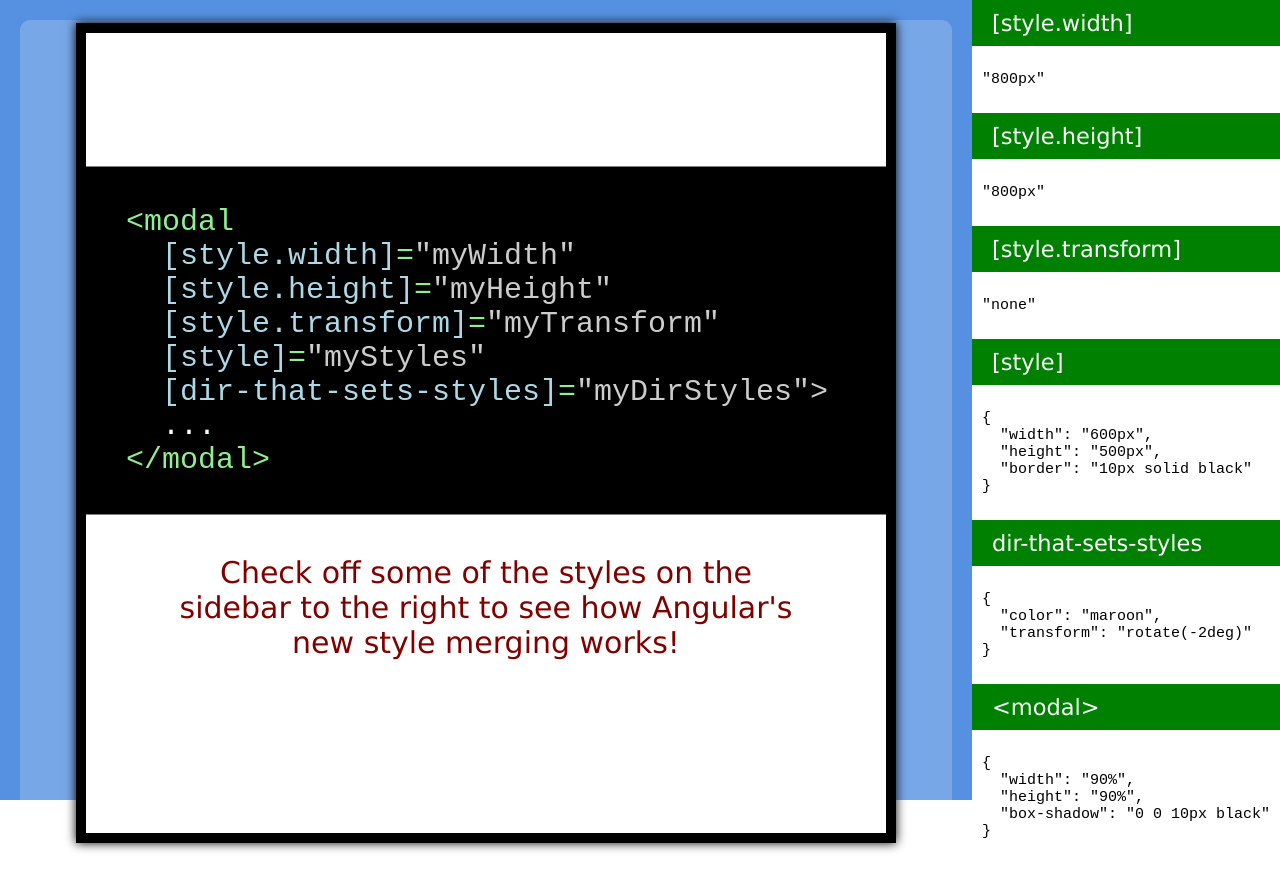
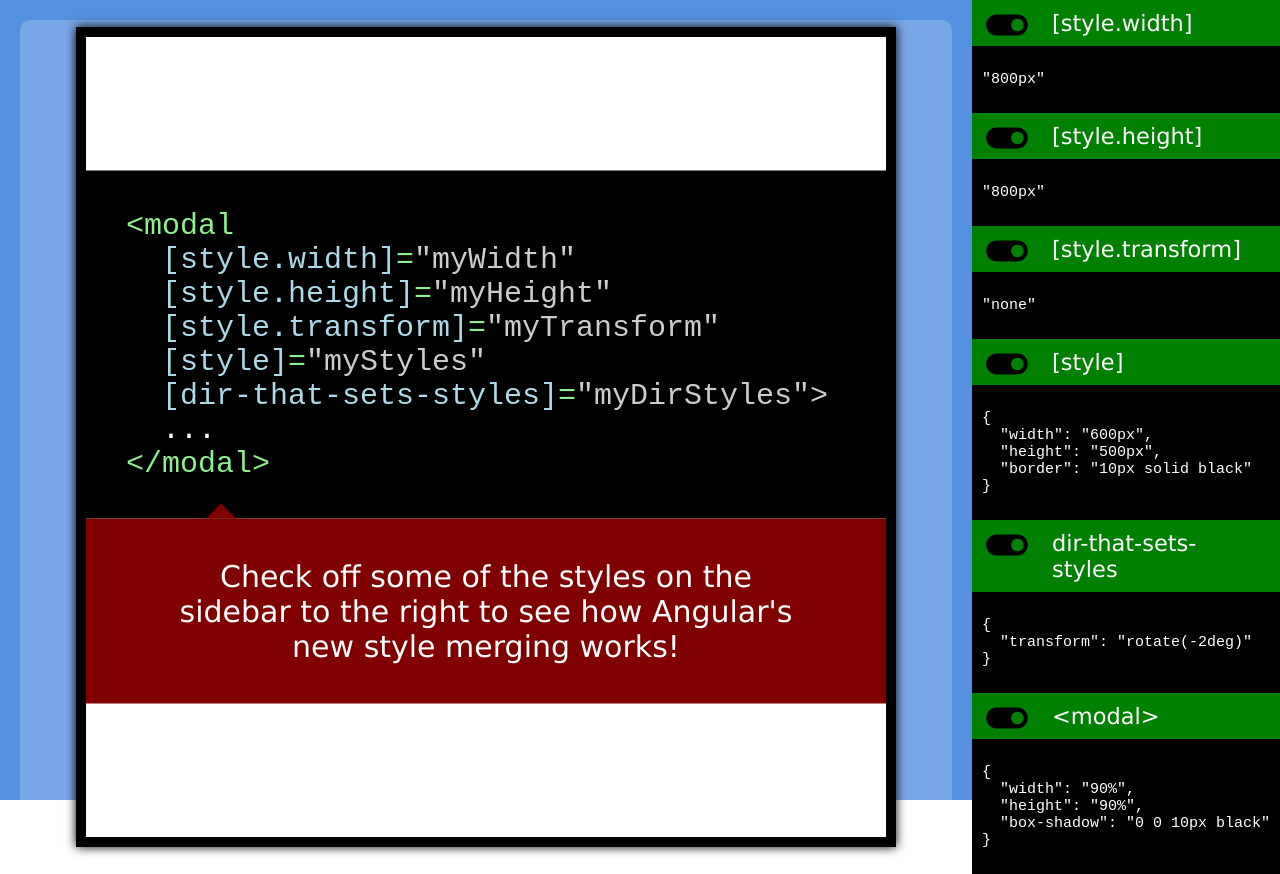
Before and after one commit to matsko/ivy-styling-demo, an Angular app: page / in a window 1280 px wide. Built offline with nearby package versions, Linux system fonts and the light colour scheme.

Commit message:
Toggles added

```diff
--- a/src/app/app.component.css
+++ b/src/app/app.component.css
@@ -28,7 +28,7 @@
 app-side-bar {
   position:relative;
   color:white;
-  background:#ddd;
+  background:black;
 }
 
 app-modal {
--- a/src/app/app.component.ts
+++ b/src/app/app.component.ts
@@ -26,7 +26,6 @@ export class AppComponent {
       border: '10px solid black',
     },
     'dir-styles': {
-      color: 'maroon',
       'transform': 'rotate(-2deg)'
     },
     'modal-styles': {
--- a/src/app/modal/modal.component.css
+++ b/src/app/modal/modal.component.css
@@ -38,4 +38,18 @@ code i {
 
 .comment {
   padding:5% 10%;
+  background:maroon;
+  position:relative;
+  color:white;
 }
+
+.comment:after {
+  position:absolute;
+  width:0;
+  height:0;
+  content:"";
+  top:-30px;
+  left:15%;
+  border:15px solid transparent;
+  border-bottom-color:maroon;
+}
--- a/src/app/side-bar/side-bar.component.css
+++ b/src/app/side-bar/side-bar.component.css
@@ -1,25 +1,35 @@
 section header {
+  position:relative;
   background:#222;
   color:white;
-  padding:10px 20px;
+  padding:10px 20px 10px 80px;
   transition:0.3s ease-out;
+}
+
+section header:after {
+  content:"";
+  position:absolute;
+  top:0;
+  left:10px;
+  width:50px;
+  height:50px;
+  background:url(/assets/radio-off.svg) no-repeat center center / 100% auto;
+}
+
+section header.active:after {
+  background-image:url(/assets/radio-on.svg);
+}
+
+section header.active {
+  background-color:green;
 }
 
 section header h2 {
   font-weight: normal;
 }
 
-section header.active {
-  background:green;
-}
-
 section header:not(.noop) {
   cursor: pointer;
-}
-
-section {
-  background:white;
-  color:black;
 }
 
 section .content {
```
Also changed, not shown: src/assets/radio-off.svg (added), src/assets/radio-on.svg (added).
